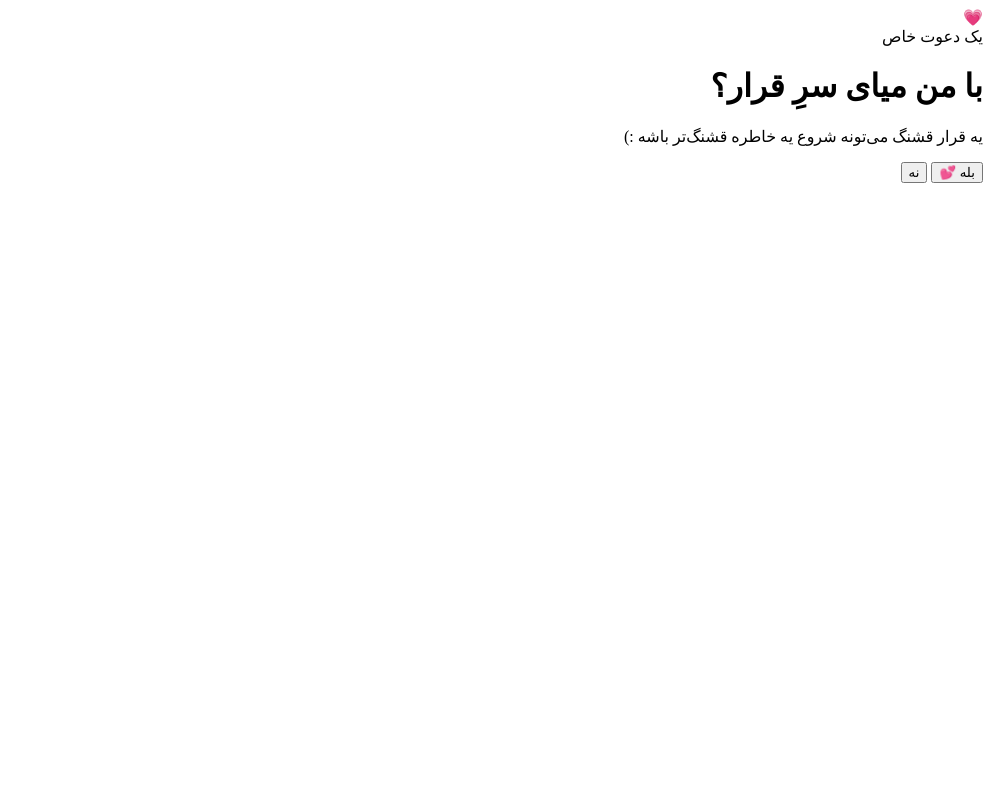
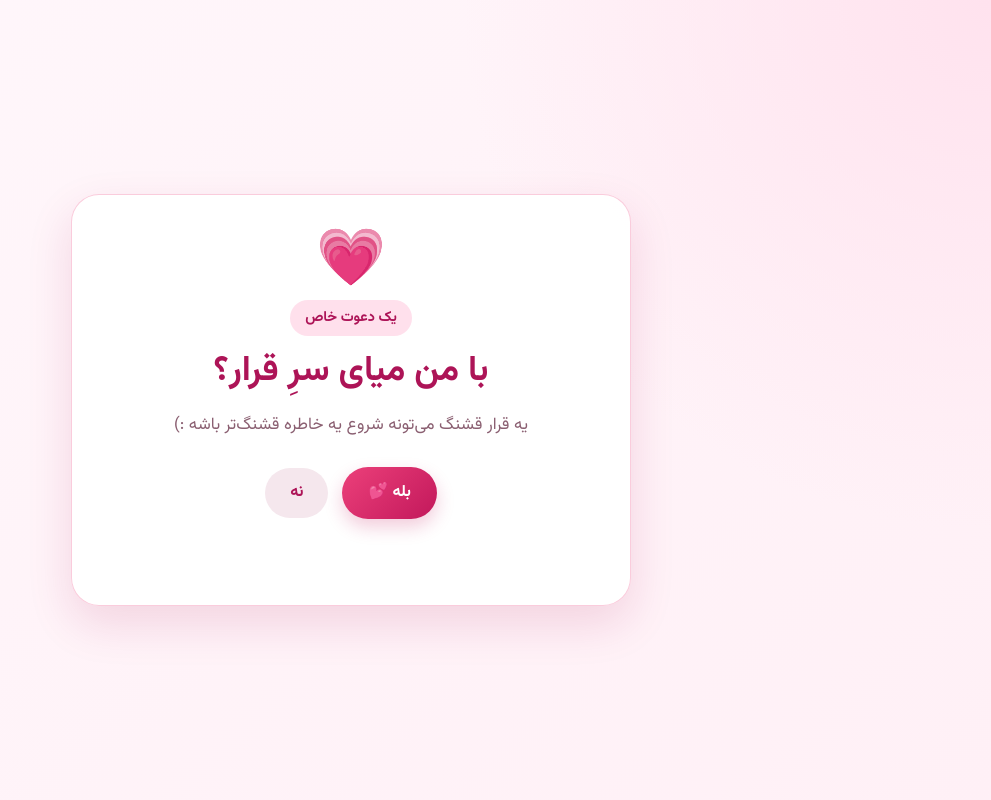
Before and after one commit to alijoneidijfr/DATE-1, a Flask app: page / in a window 1280 px wide. Shown: the whole page, without its empty margins (289-1280 px from the left). Run offline with Flask 3, Linux system fonts and the light colour scheme.

Commit message:
Update style.css

```diff
--- a/static/style.css
+++ b/static/style.css
@@ -1,3 +1,182 @@
+:root {
+    --pink: #e91e63;
+    --pink-dark: #ad1457;
+    --soft: #f8bbd0;
+    --text: #5a2942;
+    --muted: #8b6072;
+    --white: #ffffff;
+    --background: #fff7fb;
+    --shadow: 0 18px 45px rgba(173, 20, 87, 0.14);
+}
+
+* {
+    box-sizing: border-box;
+}
+
+html {
+    min-height: 100%;
+}
+
+body {
+    min-height: 100vh;
+    margin: 0;
+    padding: 0;
+    direction: rtl;
+    background:
+        radial-gradient(circle at top right, #ffe2ee 0, transparent 35%),
+        linear-gradient(135deg, #fff7fb, #fff0f6);
+    color: var(--text);
+    font-family: "Vazirmatn", Tahoma, Arial, sans-serif;
+    line-height: 1.8;
+}
+
+button,
+input,
+select,
+textarea {
+    font: inherit;
+}
+
+.hero {
+    display: flex;
+    align-items: center;
+    justify-content: center;
+    min-height: 100vh;
+    padding: 28px 16px;
+}
+
+.card {
+    width: min(560px, 100%);
+    padding: 34px 28px;
+    background: rgba(255, 255, 255, 0.94);
+    border: 1px solid rgba(248, 187, 208, 0.75);
+    border-radius: 28px;
+    box-shadow: var(--shadow);
+    text-align: center;
+}
+
+.romantic-card {
+    overflow: hidden;
+}
+
+.heart {
+    margin-bottom: 4px;
+    color: var(--pink);
+    font-size: 3.5rem;
+    line-height: 1.2;
+}
+
+h1 {
+    margin: 10px 0 12px;
+    color: var(--pink-dark);
+    font-size: clamp(1.55rem, 4vw, 2.2rem);
+    line-height: 1.5;
+}
+
+.subtitle {
+    margin: 0 auto 24px;
+    color: var(--muted);
+    font-size: 1.05rem;
+}
+
+.badge {
+    display: inline-block;
+    padding: 5px 15px;
+    border-radius: 999px;
+    background: #ffe0ec;
+    color: var(--pink-dark);
+    font-size: 0.9rem;
+    font-weight: 700;
+}
+
+.button-row {
+    display: flex;
+    align-items: center;
+    justify-content: center;
+    gap: 14px;
+    margin-top: 26px;
+}
+
+button,
+.yes-btn,
+.no-btn {
+    border: 0;
+    border-radius: 999px;
+    cursor: pointer;
+    font-weight: 700;
+    transition: 0.2s ease;
+}
+
+.yes-btn {
+    display: inline-block;
+    padding: 12px 26px;
+    background: linear-gradient(135deg, #ec407a, #c2185b);
+    color: white;
+    text-decoration: none;
+    box-shadow: 0 8px 18px rgba(194, 24, 91, 0.22);
+}
+
+.yes-btn:hover {
+    transform: translateY(-2px);
+    filter: brightness(1.05);
+}
+
+.no-btn {
+    padding: 11px 25px;
+    background: #f5e7ed;
+    color: var(--pink-dark);
+}
+
+.full-width {
+    width: 100%;
+}
+
+.message {
+    min-height: 32px;
+    margin: 20px 0 0;
+    color: var(--pink-dark);
+    font-weight: 600;
+}
+
+.form-group {
+    margin: 18px 0;
+    text-align: right;
+}
+
+label {
+    display: block;
+    margin-bottom: 7px;
+    color: var(--pink-dark);
+    font-weight: 700;
+}
+
+input,
+select,
+textarea {
+    width: 100%;
+    padding: 12px 14px;
+    border: 1px solid var(--soft);
+    border-radius: 13px;
+    outline: none;
+    background: #fff;
+    color: var(--text);
+}
+
+input:focus,
+select:focus,
+textarea:focus {
+    border-color: var(--pink);
+    box-shadow: 0 0 0 3px rgba(233, 30, 99, 0.12);
+}
+
+.error-message {
+    margin: 15px 0;
+    padding: 10px 14px;
+    border-radius: 12px;
+    background: #fff0f0;
+    color: #b42318;
+}
+
 .cafe-card {
     width: min(820px, 100%);
 }
@@ -85,11 +264,11 @@
 .contact-number,
 .instagram-link {
     display: inline-block;
+    direction: ltr;
     color: var(--pink-dark);
     font-size: 1.2rem;
     font-weight: 800;
     text-decoration: none;
-    direction: ltr;
 }
 
 .contact-number:hover,
@@ -107,7 +286,30 @@
     font-weight: 700;
 }
 
+.info-box {
+    padding: 15px;
+    border-radius: 14px;
+    background: #fff0f5;
+    text-align: right;
+}
+
+.info-box p {
+    margin: 6px 0;
+}
+
 @media (max-width: 640px) {
+    .card {
+        padding: 28px 18px;
+    }
+
+    .button-row {
+        flex-direction: column;
+    }
+
+    .button-row button {
+        width: 100%;
+    }
+
     .cafe-fields {
         grid-template-columns: 1fr;
     }
```
